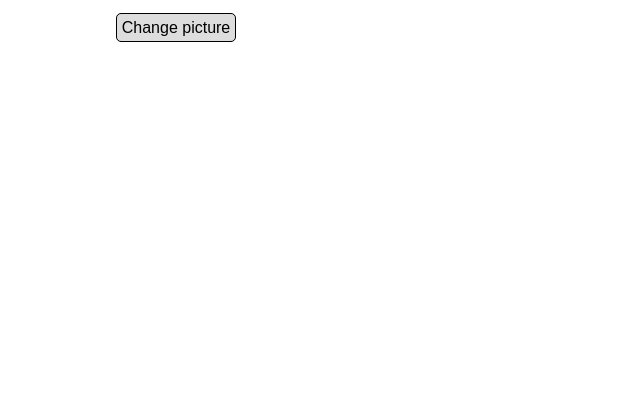
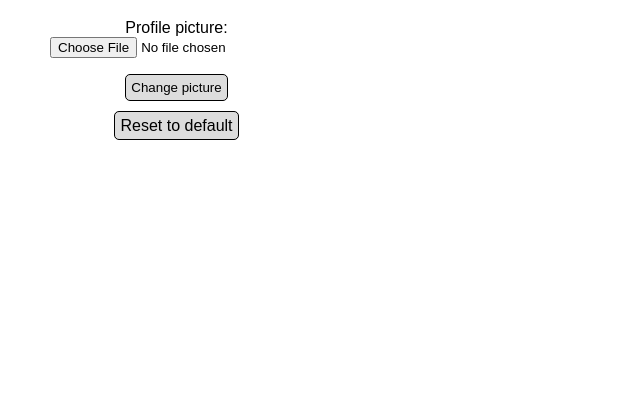
Before and after one commit to FluffyGreyWolf/Shop, a Django app: page /account/profile/ in a window 1280 px wide. Shown: the part 409-829 px from the top of the page, without its empty margins (0-640 px from the left). Run offline with Django 3.2, Linux system fonts and the light colour scheme; the visitor is signed in with stand-in values (Sample User, id 1); data comes from the database, SQL or seed files in the repository; data that the repository does not hold is empty.

Commit message:
update: profile picture update and reset buttons

```diff
--- a/Knell/forms.py
+++ b/Knell/forms.py
@@ -1,9 +1,16 @@
+from django.contrib.auth import models
 from django.forms import ModelForm, fields, widgets
 from django.contrib.auth.forms import UserCreationForm
 from django import forms
 from django.contrib.auth.models import User
+from shop.models import userProfile
 
 class CreateUserForm(UserCreationForm):
     class Meta:
         model = User
         fields = ['username', 'email', 'password1', 'password2']
+
+class changePictureForm(ModelForm):
+    class Meta:
+        model = userProfile
+        fields = ['profile_picture']
--- a/Knell/urls.py
+++ b/Knell/urls.py
@@ -25,6 +25,7 @@ urlpatterns = [
     path('account/login/', Knell.views.loginUser, name='login-url'),
     path('account/logout/', Knell.views.logoutUser, name='logout-url'),
     path('account/profile/', Knell.views.profile, name='profile-url'),
+    path('reset-profile-picture', Knell.views.resetProfilePicture, name='reset-profile-picture'),
     path('', include('shop.urls')),
 ]
 
--- a/Knell/views.py
+++ b/Knell/views.py
@@ -1,7 +1,7 @@
 from django.contrib.auth import forms
 from django.shortcuts import redirect, render, get_object_or_404
 from django.contrib.auth.forms import UserCreationForm
-from Knell.forms import CreateUserForm
+from Knell.forms import CreateUserForm, changePictureForm
 from django.contrib.auth import authenticate, login, logout
 from django.contrib import messages
 from django.contrib.auth.decorators import login_required
@@ -51,5 +51,20 @@ def profile(request):
     user = get_object_or_404(get_user_model(), username=request.user)
     user_profile, status = userProfile.objects.get_or_create(user=user)
     orders = orderHistory.objects.filter(owner=user)
-    context = {'user_profile': user_profile, 'orders': orders}
+    if request.method == 'POST':
+        form = changePictureForm(request.POST, request.FILES, instance=user_profile)
+        if form.is_valid:
+            form.save()
+            return redirect('profile-url')
+    else:
+        form = changePictureForm()
+    context = {'user_profile': user_profile, 'orders': orders, 'form': form}
     return render(request, 'accounts/profile.html', context)
+
+@login_required(login_url='/account/login/')
+def resetProfilePicture(request):
+    user = get_object_or_404(get_user_model(), username=request.user)
+    user_profile, status = userProfile.objects.get_or_create(user=user)
+    user_profile.profile_picture = "user_pictures/default_profile_picture.png"
+    user_profile.save()
+    return redirect('profile-url')
--- a/shop/models.py
+++ b/shop/models.py
@@ -50,5 +50,5 @@ class orderHistory(models.Model):
 
 class userProfile(models.Model):
     user = models.ForeignKey(get_user_model(), on_delete=models.SET_NULL, null=True)
-    profile_pricture = models.TextField(max_length=100, default="/user_pictures/default_profile_picture.png")
+    profile_picture = models.ImageField(upload_to="user_pictures/", default="default_profile_picture.png")
     bio = models.TextField(max_length=500, blank=True)
--- a/shop/templates/cart.html
+++ b/shop/templates/cart.html
@@ -12,7 +12,7 @@
     {% endfor %}
     <a class="link-button" href="{% url 'checkout' %}">Proceed to checkout</a>
     {% else %}
-    <h2>Your cart is empty </h2>
+    <h3>Your cart is empty </h3>
     {% endif %}
 </ul>
 
--- a/templates/accounts/profile.html
+++ b/templates/accounts/profile.html
@@ -3,8 +3,14 @@
 {% block content %}
 <div class="profile-content">
     <div class="profile-picture-div">
-        <img class="profile-picture" width="250" height="250" src="{{ MEDIA_URL }}{{ user_profile.profile_pricture }}">
-        <p><a class="link-button" href="#">Change picture</a></p>
+        <img class="profile-picture" width="250" height="250" src="{{ user_profile.profile_picture.url }}">
+
+        <form method="POST" enctype="multipart/form-data">
+            {% csrf_token %}
+            {{ form.as_p }}
+            <p><input type="submit" value="Change picture" class="link-button"></p>
+        </form>
+       <p><a class="link-button" href="{% url 'reset-profile-picture' %}">Reset to default</a></p>
     </div>
 
     <div class="profile-data">
```
Also changed, not shown: shop/views.py (+16 -4 lines), shop/migrations/0008_alter_userprofile_profile_pricture.py (added), shop/migrations/0009_alter_userprofile_profile_pricture.py (added), shop/migrations/0010_rename_profile_pricture_userprofile_profile_picture.py (added), shop/migrations/0011_alter_userprofile_profile_picture.py (added), shop/migrations/0012_alter_userprofile_profile_picture.py (added).
